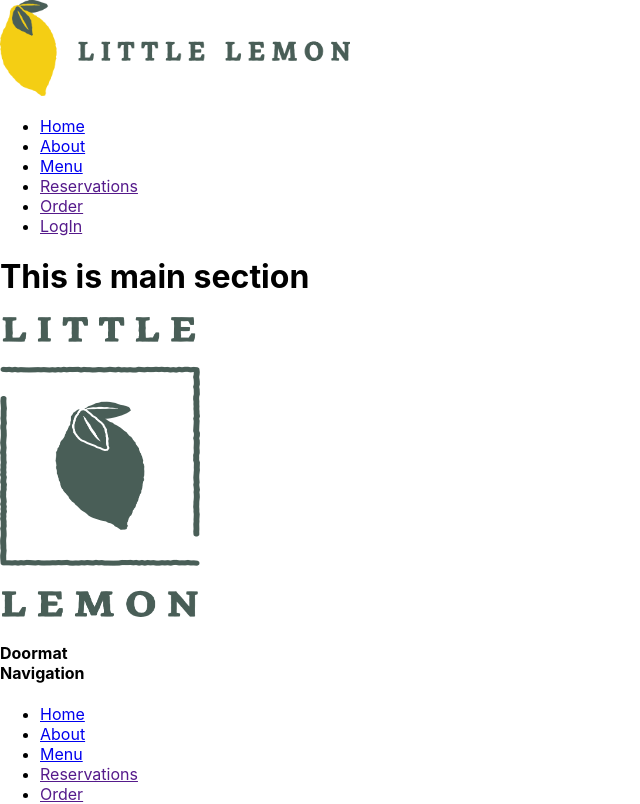
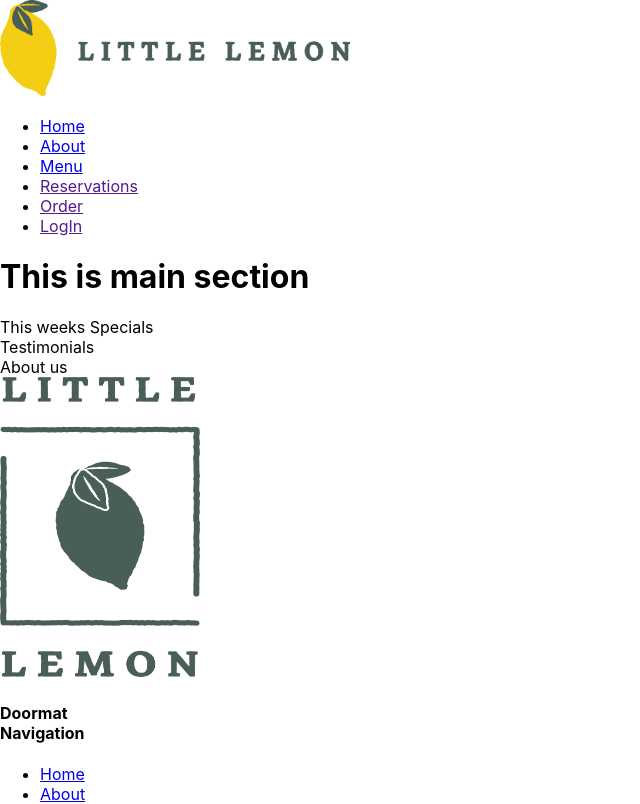
Before and after one commit to AshrafMuhammadNaeem/littlelemon-web, a React (Create React App) app: page / in a window 1280 px wide. Shown: the top 804 px of the page, without its empty margins (0-640 px from the left). Built offline with nearby package versions, Linux system fonts and the light colour scheme.

Commit message:
Update Main.js

```diff
--- a/src/Main.js
+++ b/src/Main.js
@@ -3,6 +3,19 @@ import React from "react";
 export const Main = () => {
     return(
         <main>
-            <h1>This is main section </h1></main>
+            <h1>This is main section </h1>
+            <section>
+                This weeks Specials
+            </section>
+            <section>
+                Testimonials
+            </section>
+            <section>
+                About us
+            </section>
+
+
+
+        </main>
     )
 }
```
